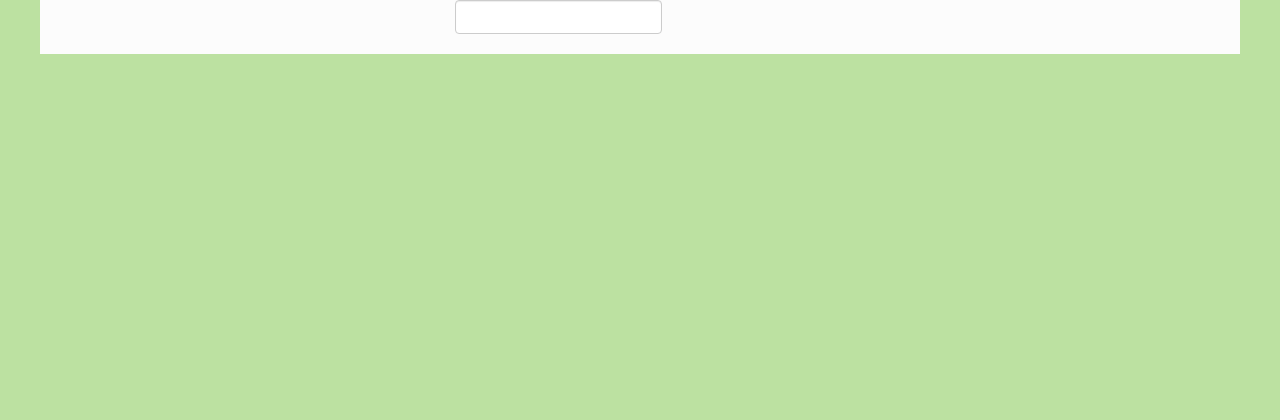
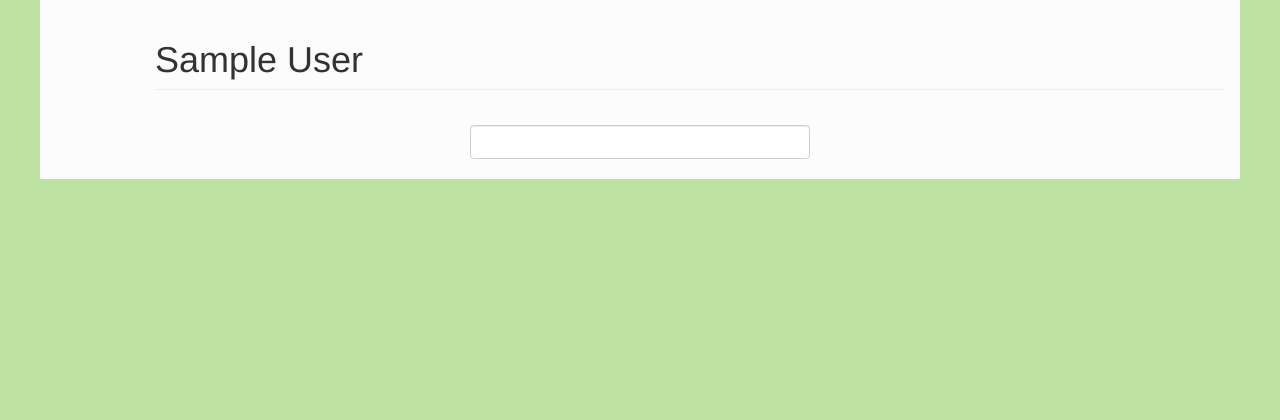
Before and after one commit to Requinard/EVO, a Django app: page /home/ in a window 1280 px wide. Shown: the top 420 px of the page. Run offline with Django 3.2, Linux system fonts and the light colour scheme; the visitor is signed in with stand-in values (Sample User, id 1); data that the repository does not hold is empty; some libraries are stand-ins or nearby versions.

Commit message:
added page header in index page
Now using page_owner in rendering index

```diff
--- a/home/forms.py
+++ b/home/forms.py
@@ -35,7 +35,7 @@
         self.helper.form_action = "/home/post/new/"
 
         self.helper.form_id = "create_new_post"
-        self.helper.form_class = "form-inline"
+        self.helper.field_class = "col-lg-12"
 
         self.helper.form_show_labels = False
 
--- a/home/views.py
+++ b/home/views.py
@@ -9,10 +9,12 @@
 
 
 
+
 # Create your views here.
 class IndexView(View):
     def get(self, *args, **kwargs):
         context = {}
+        context['page_owner'] = self.request.user
         context['posts'] = Post.objects.filter(owner=self.request.user)
         context['create_post_form'] = SelfPostForm()
         return render(self.request, "home/index.html", context)
--- a/templates/home/index.html
+++ b/templates/home/index.html
@@ -4,6 +4,9 @@
 
 {% block content %}
     <div class="row">
+        <div class="col-lg-11 col-lg-offset-1">
+            <h1 class="page-header">{{ page_owner.get_full_name }}</h1>
+        </div>
         <div class="col-lg-4">
             {% for post in posts %}
                 {% include 'snippets/post.html' %}
```
Lines whose indentation alone changed are shown as unchanged.
